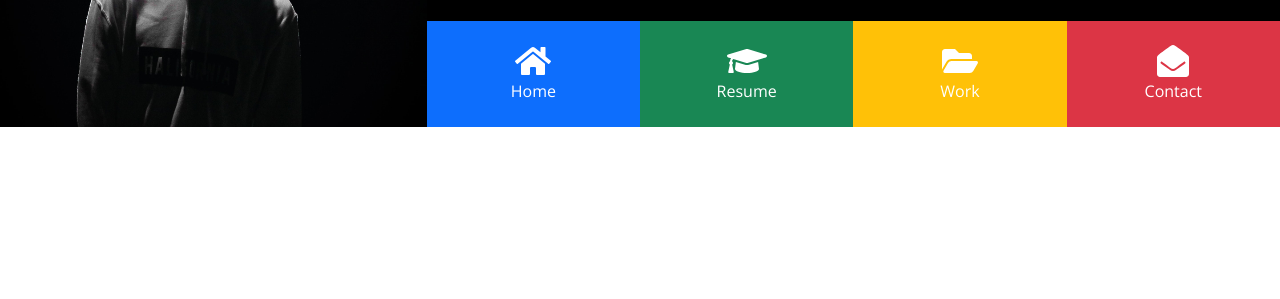
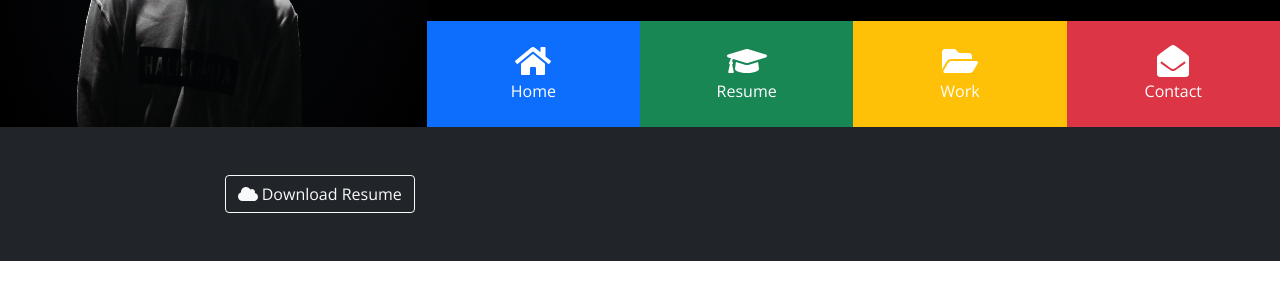
Before and after one commit to Salman-Farshe/MyPortfolio, a website: page index.html in a window 1280 px wide. Shown: the part 219-518 px from the top of the page. Drawn offline with nearby package versions, Linux system fonts and the light colour scheme.

Commit message:
adding footer section

```diff
--- a/index.html
+++ b/index.html
@@ -21,9 +21,10 @@
 </head>
 <body>
 
-    <div class="container-fluid">
+    <div class="container-fluid overflow-hidden">
+        <!-- header section -->
         <header class="main-header">
-            <div class="row">
+            <div class="row no-gutters">
 
                 <!-- image -->
                 <div class="col-lg-4 col-md-6 p-0 m-0">
@@ -93,6 +94,18 @@
                 </div>
             </div>
         </header>
+
+
+        <!-- footer section -->
+        <footer class="main-footer py-5 bg-dark text-light text-center">
+            <div class="row no-gutters">
+                <div class="col-md-6 p-0 m-0">
+                    <a href="#" class="btn btn-outline-light">
+                        <i class="fas fa-cloud"></i> Download Resume
+                    </a>
+                </div>
+            </div>
+        </footer>
     </div>
 
 
--- a/sass/pages/home.scss
+++ b/sass/pages/home.scss
@@ -23,3 +23,11 @@
         }
     }
 }
+
+
+
+// footer section
+.main-footer{
+    width: 105%;
+    margin-left: -1rem;
+}
```
Also changed, not shown: css/style.css.
